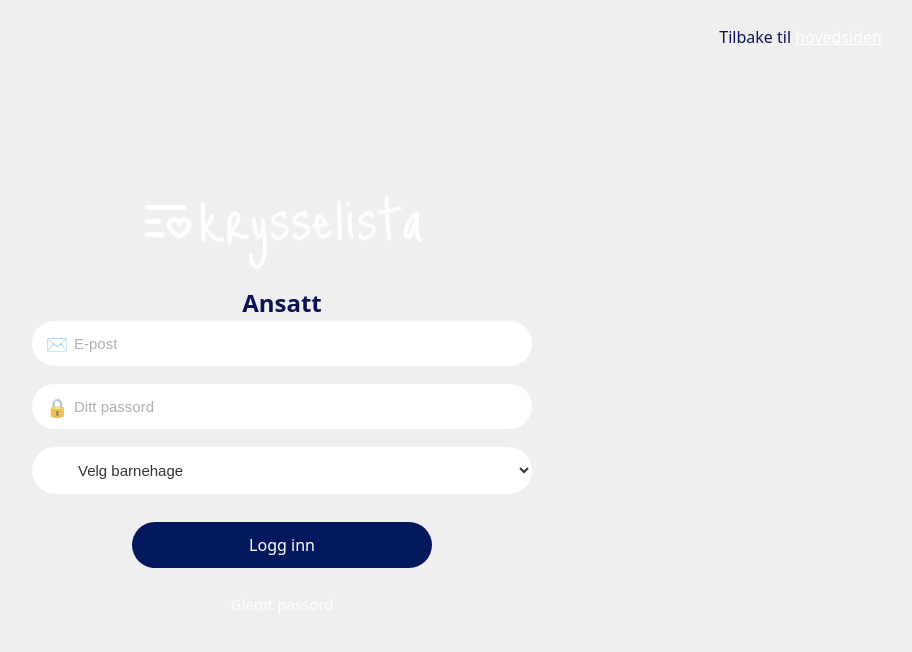
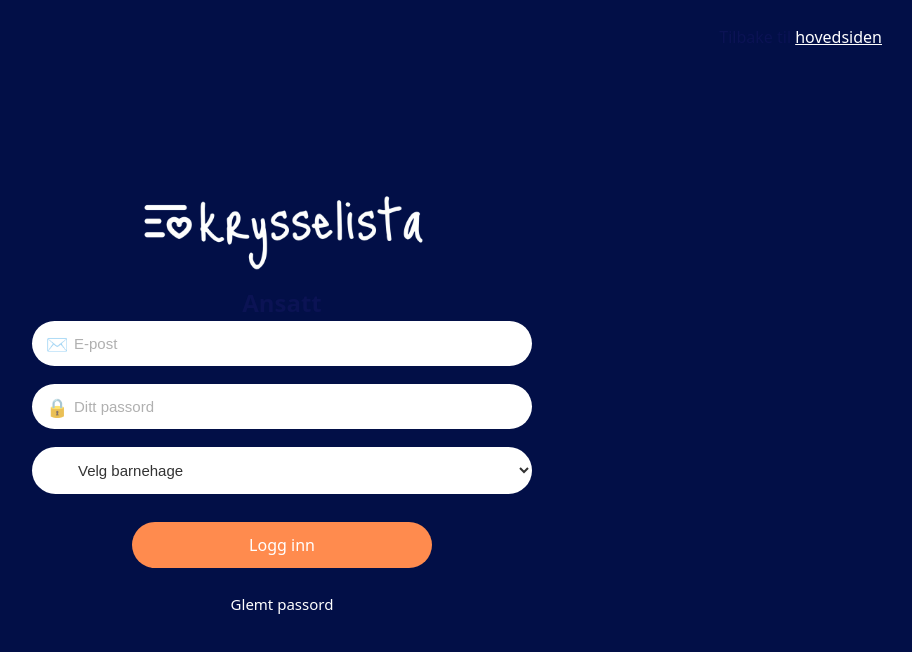
Before and after one commit to DR4G0N101/PRO203_agileproject, a React (Vite) app: page /admin-login in a window 1280 px wide. Shown: the top 652 px of the page, without its empty margins (358-1270 px from the left). Built offline with nearby package versions, Linux system fonts and the light colour scheme.

Commit message:
fixet colour, proportion to login-screen

```diff
--- a/src/pages/login/AdminLogin.jsx
+++ b/src/pages/login/AdminLogin.jsx
@@ -1,6 +1,8 @@
 import { useState, useEffect } from "react";
 import { Link } from "react-router-dom";
+
 import "./login.css";
+
 import Logo from "../../assets/Logo.png";
 import data from "../../data/dummy.json";
 
@@ -81,7 +83,7 @@ export default function AdminLogin() {
         </div>
 
         {/* Logg inn */}
-        <Link to="/settings">
+        <Link to="/home">
           <button className="btn-primary">Logg inn</button>
         </Link>
 
--- a/src/pages/login/login.css
+++ b/src/pages/login/login.css
@@ -8,9 +8,10 @@
 html,
 body,
 #root {
+  width: 100%;
   height: 100%;
-  font-family: "Inter", sans-serif;
-  background-color: #020f47; /* Mørk blå som matcher logo */
+  background-color: #020f47 !important; /* 🔵 TVING BLÅ */
+  font-family: "Inter", system-ui, -apple-system, Segoe UI, Roboto, Arial, sans-serif;
   color: white;
 }
 
@@ -92,7 +93,7 @@ body,
   border-radius: 50px;
   border: none;
   cursor: pointer;
-  background-color: #03185c;
+  background-color: #ff8b4e;
   color: white;
   font-size: 16px;
   transition: background-color 0.25s ease;
```
